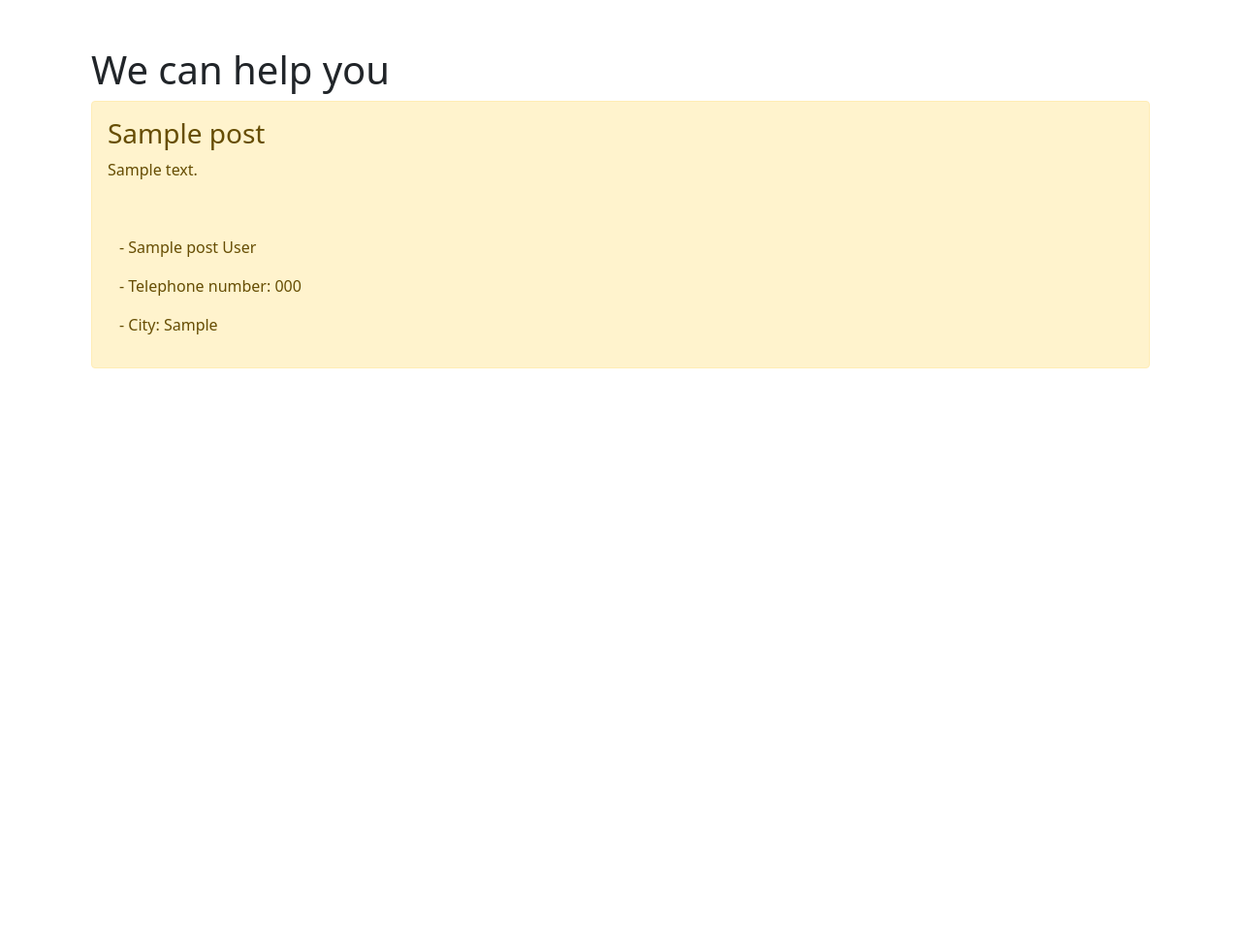
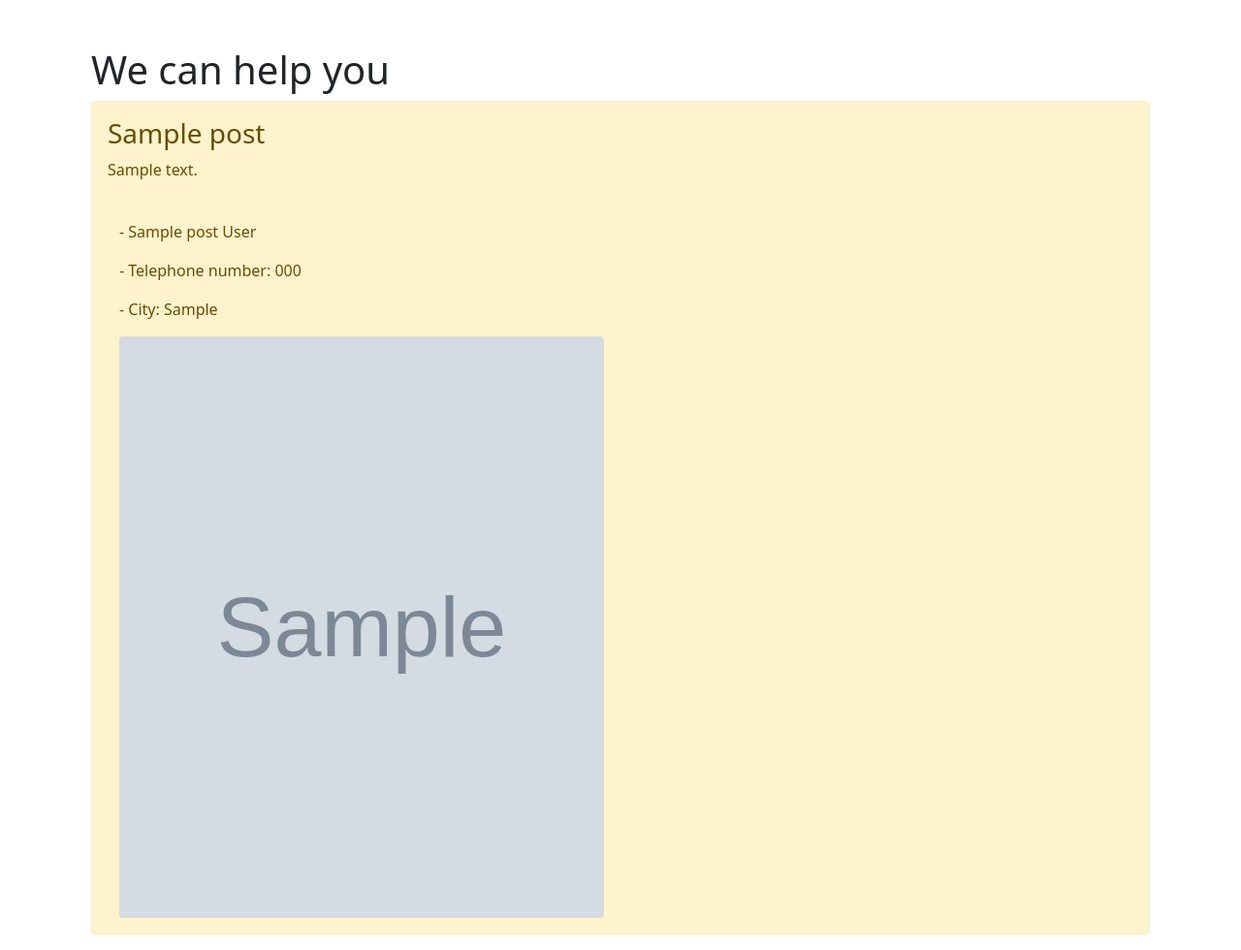
Before and after one commit to YehorVoitenko/help_each_other, a Django app: page / in a window 1280 px wide. Shown: the part 95-1075 px from the top of the page at 97% size. Before the commit the page ends 475 px from the top, so only its background shows below. Run offline with Django 4.2, Linux system fonts and the light colour scheme; tables that the repository leaves empty hold one stand-in row (values such as "Sample post"); grey boxes marked "Sample" are stand-in pictures.

Commit message:
Added img to post

```diff
--- a/main/urls.py
+++ b/main/urls.py
@@ -1,3 +1,5 @@
+from django.conf import settings
+from django.conf.urls.static import static
 from django.contrib import admin
 from django.urls import include, path
 
@@ -5,3 +7,5 @@ urlpatterns = [
     path('', include('site_manager.urls')),
     path('admin/', admin.site.urls),
 ]
+
+urlpatterns += static(settings.MEDIA_URL, document_root=settings.MEDIA_ROOT)
--- a/site_manager/models.py
+++ b/site_manager/models.py
@@ -13,7 +13,7 @@ class Post(models.Model):
     city = models.CharField('Enter city, you live', max_length=50, null=False)
     key_help_words = models.CharField('Enter your telephone number', max_length=50, null=False)
 
-    image = models.ImageField()
+    image = models.ImageField(blank=True)
     date = models.DateTimeField(auto_now_add=True)
 
     def __str__(self):
--- a/site_manager/templates/main/home_page.html
+++ b/site_manager/templates/main/home_page.html
@@ -15,14 +15,18 @@ Help page
 {% block info %}
     <h1>We can help you</h1>
     {% for item in post %}
-        <dir class='alert alert-warning mt-2'>
+        <div class='alert alert-warning mt-2'>
             <h3>{{ item.title }}</h3>
             <p>{{ item.description }}</p><br>
-            <dir class="container">
+            <div class="container">
                 <p> - {{ item.name }} {{ item.surname }}</p>
                 <p> - Telephone number: {{ item.telephone_number }}</p>
                 <p> - City: {{ item.city }}</p>
-            </dir>
-        </dir>
+                <div align="left">
+                <img src="{{ item.image.url }}" class="rounded float-left" width="500" height="600"  position="relative">
+                    </div>
+            </div>
+        </div>
+
     {% endfor %}
 {% endblock %}
--- a/site_manager/urls.py
+++ b/site_manager/urls.py
@@ -1,5 +1,6 @@
 from django.urls import path
-
+from django.conf import settings
+from django.conf.urls.static import static
 from . import views
 
 urlpatterns = [
@@ -8,3 +9,5 @@ urlpatterns = [
     path('registration/welldone', views.warning, name='warning'),
     path('index', views.index, name='index'),
 ]
+
+urlpatterns += static(settings.MEDIA_URL, document_root=settings.MEDIA_ROOT)
```
Also changed, not shown: main/settings.py (+9 -2 lines).
